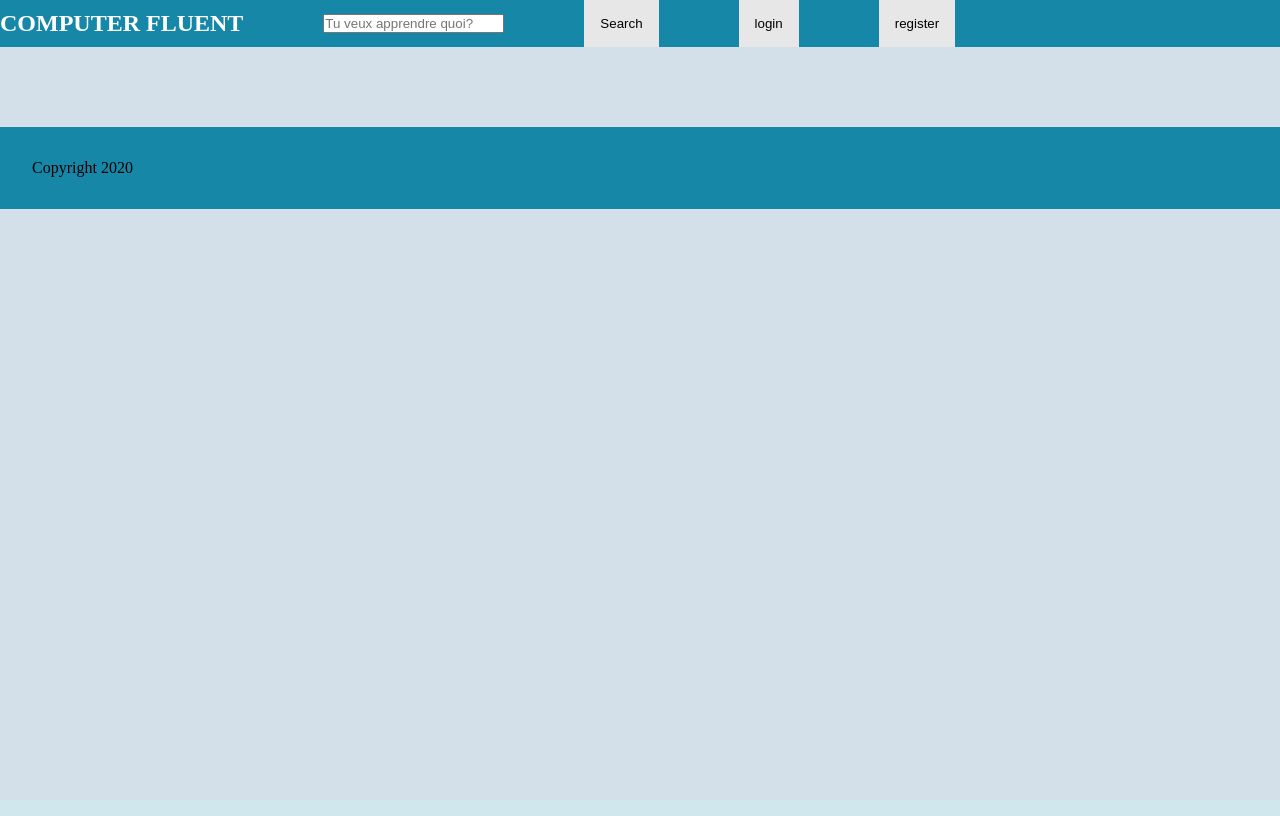
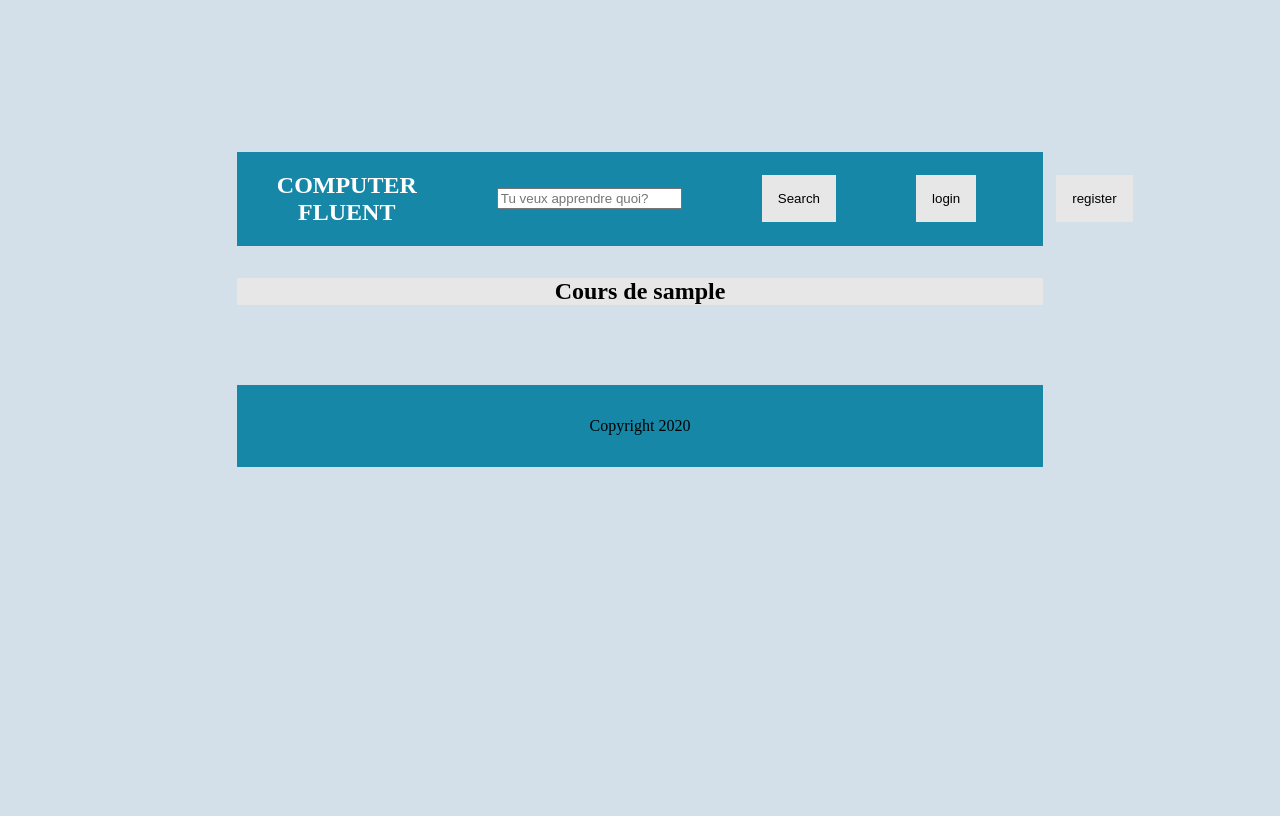
Before and after one commit to Jordandiazfr/e-learning-platform, a Flask app: a page that uses api/templates/cours.html in a window 1280 px wide. Before the commit the page ends 209 px from the top, so only its background shows below. Run offline with Flask 3, Linux system fonts and the light colour scheme; data that the repository does not hold is empty.

Commit message:
new css style for template

```diff
--- a/api/app.py
+++ b/api/app.py
@@ -34,7 +34,7 @@ def view_individual_cours(name):
     video_links = make_list(data_cours)
     print(video_links)
     # Script qui recupere cours
-    return render_template("cours.html", data=video_links)
+    return render_template("cours.html", data=video_links, name=name)
 
 # Retourne un formulaire
 
--- /dev/null
+++ b/api/static/css/cours.css
@@ -0,0 +1,70 @@
+:root {
+  --pri: #1687a7;
+  --sec: #d3e0ea;
+  --tri: #e7e7e7;
+}
+
+html,
+* {
+  box-sizing: border-box;
+}
+body {
+  background-color: var(--sec);
+  height: 100vh;
+  padding: 10%;
+  text-align: center;
+}
+
+.container {
+  text-align: center;
+  max-width: 80%;
+  margin: auto;
+  padding: 0;
+}
+.login_btn {
+  font-size: 10rem;
+}
+
+.navbar {
+  background-color: var(--pri);
+  color: white;
+}
+.navbar ul {
+  list-style: none;
+  display: flex;
+  align-items: center;
+  flex-direction: row;
+}
+
+.navbar li {
+  justify-content: left;
+  align-content: space-between;
+  margin-right: 5rem;
+}
+
+.button-bar {
+  background-color: var(--tri);
+  padding: 1rem;
+  border: none;
+  outline: none;
+}
+/* end of the nav bar */
+
+/* content center */
+.content {
+  background-color: var(--tri);
+  text-align: center;
+}
+
+.info {
+  margin-top: 2rem;
+}
+/* footer  */
+footer {
+  background-color: var(--pri);
+  margin-top: 5rem;
+  margin-bottom: 0;
+  padding: 2rem;
+  position: relative;
+  bottom: 0;
+}
--- a/api/templates/cours.html
+++ b/api/templates/cours.html
@@ -5,7 +5,7 @@
     <meta http-equiv="X-UA-Compatible" content="IE=edge" />
     <meta name="viewport" content="width=device-width, initial-scale=1.0" />
     <title>Computer Fluent, apprendre a etre fluent en informatique :)</title>
-    <link rel="stylesheet" href="../static/css/style.css" type="text/css" />
+    <link rel="stylesheet" href="../static/css/cours.css" type="text/css" />
   </head>
   <body>
     <div class="container">
@@ -20,6 +20,7 @@
       </nav>
 
       <main class="content">
+        <div class="info"><h2>Cours de {{name}}</h2></div>
         {% block content %} {% for link in data %}
         <iframe
           src="https://www.youtube.com/embed/{{ link }}"
```
